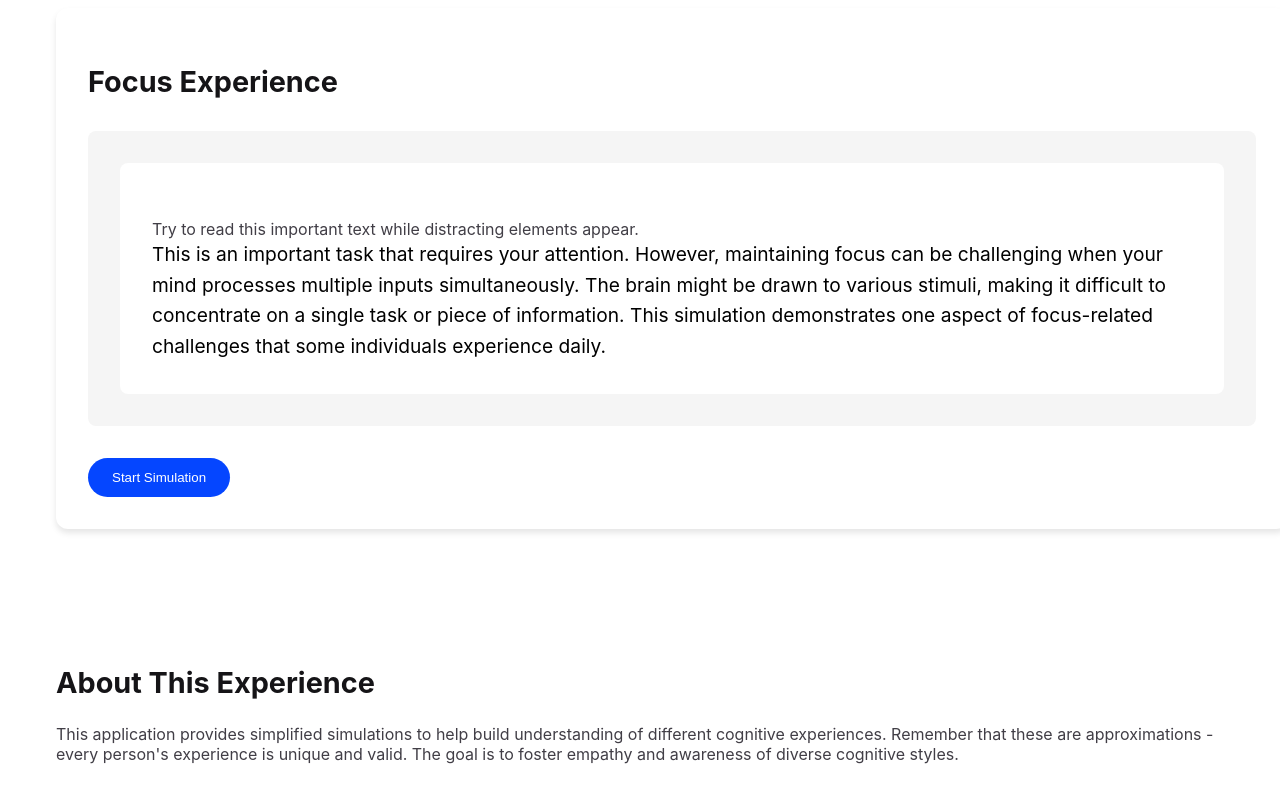
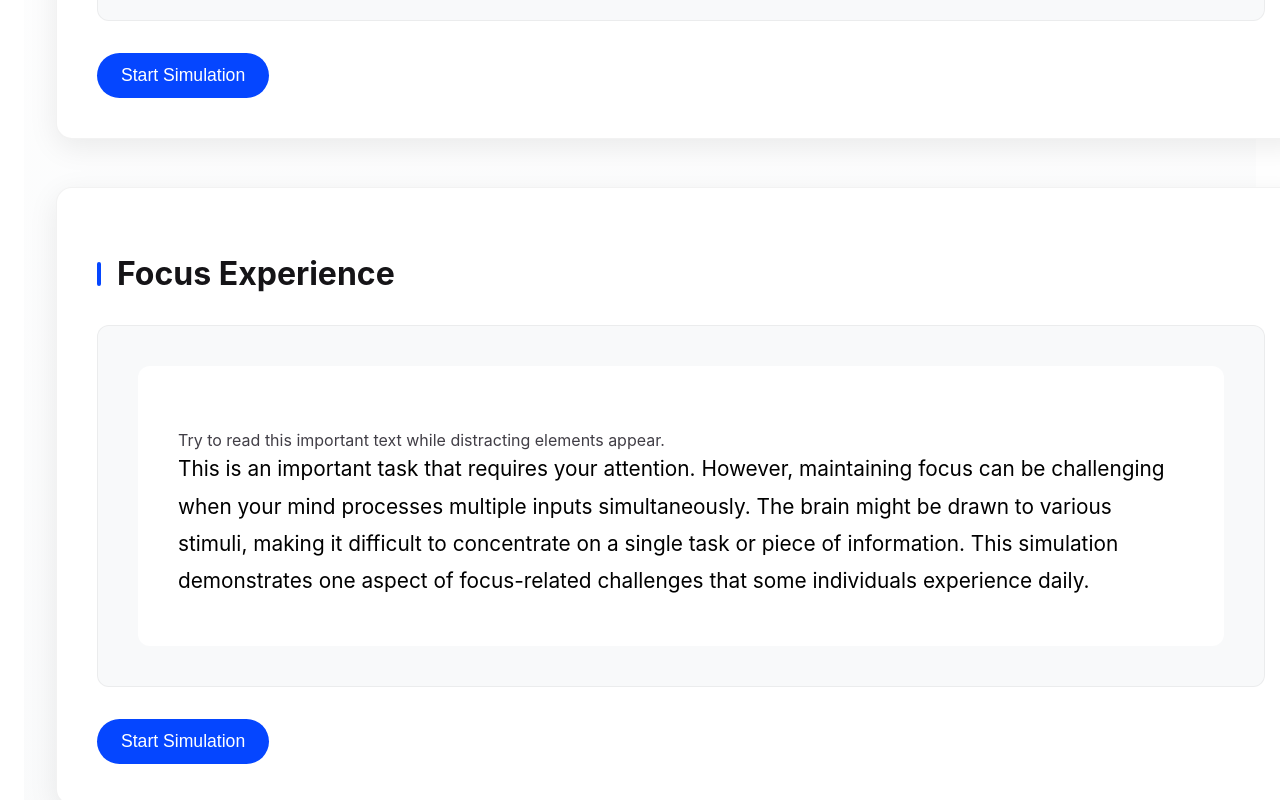
Before and after one commit to mzawam2/neurodiversity-empathy-lab, an Angular app: page / in a window 1280 px wide. Shown: the part 620-1420 px from the top of the page. Built offline with nearby package versions, Linux system fonts and the light colour scheme.

Commit message:
Made minor adjustments to style

```diff
--- a/src/app/app.component.css
+++ b/src/app/app.component.css
@@ -1,140 +1,178 @@
 .distraction {
   position: absolute;
-  font-size: 1.5rem;
+  font-size: 1.8rem;
   color: rgba(0, 0, 0, 0.6);
   pointer-events: none;
   z-index: 10;
   font-weight: bold;
   user-select: none;
-  animation: float 2s ease-in-out infinite;
+  animation: float 3s ease-in-out infinite;
+  text-shadow: 0 2px 4px rgba(0, 0, 0, 0.1);
+  background: linear-gradient(45deg, #666, #333);
+  background-clip: text;
+  -webkit-background-clip: text;
+  -webkit-text-fill-color: transparent;
 }
 
 .focus-task {
   position: relative;
-  padding: 2rem;
+  padding: 2.5rem;
   background: white;
-  border-radius: 8px;
-  min-height: 150px;
+  border-radius: 12px;
+  min-height: 200px;
   overflow: hidden;
 }
 
 .task-content {
   position: relative;
   z-index: 1;
-  font-size: 1.2rem;
-  line-height: 1.6;
+  font-size: 1.3rem;
+  line-height: 1.8;
+  transition: all 0.3s ease;
+}
+
+.adhd-simulation .task-content {
+  animation: subtle-blur 4s infinite;
+}
+
+@keyframes subtle-blur {
+  0% { filter: blur(0px); }
+  25% { filter: blur(1px); }
+  75% { filter: blur(0.5px); }
+  100% { filter: blur(0px); }
 }
 
 .dyslexia-simulation {
   font-family: Arial, sans-serif;
   line-height: 1.8;
   letter-spacing: 0.5px;
-  font-size: 1.2rem;
+  font-size: 1.3rem;
   position: relative;
   color: #333;
+  transition: all 0.3s ease;
+}
+
+.dyslexia-simulation.active {
+  animation: letter-dance 4s infinite;
+}
+
+@keyframes letter-dance {
+  0% { transform: scale(1) rotate(0deg); }
+  25% { transform: scale(1.02) rotate(0.5deg); }
+  75% { transform: scale(0.98) rotate(-0.5deg); }
+  100% { transform: scale(1) rotate(0deg); }
 }
 
 @keyframes float {
-  0% { transform: translateY(0px) rotate(0deg); }
-  50% { transform: translateY(-8px) rotate(2deg); }
-  100% { transform: translateY(0px) rotate(0deg); }
+  0% {
+    transform: translateY(0px) rotate(0deg) scale(1);
+    opacity: 0.6;
+  }
+  50% {
+    transform: translateY(-12px) rotate(3deg) scale(1.1);
+    opacity: 0.8;
+  }
+  100% {
+    transform: translateY(0px) rotate(0deg) scale(1);
+    opacity: 0.6;
+  }
 }
 
 .dyslexia-simulation::before {
   content: attr(data-text);
   position: absolute;
   left: 2px;
-  text-shadow: -1px 0 red;
+  text-shadow: -1px 0 rgba(255, 0, 0, 0.5);
   top: 0;
   color: black;
   overflow: hidden;
   clip: rect(0, 900px, 0, 0);
-  animation: noise-anim-2 3s infinite linear alternate-reverse;
+  animation: noise-anim-2 4s infinite linear alternate-reverse;
 }
 
 @keyframes noise-anim-2 {
   0% {
     clip: rect(76px, 9999px, 58px, 0);
-    transform: skew(0.5deg);
+    transform: skew(0.5deg) translateX(0.5px);
   }
   5% {
     clip: rect(59px, 9999px, 45px, 0);
-    transform: skew(-0.5deg);
+    transform: skew(-0.5deg) translateX(-0.5px);
   }
   10% {
     clip: rect(87px, 9999px, 66px, 0);
-    transform: skew(0.3deg);
+    transform: skew(0.3deg) translateX(0.3px);
   }
   15% {
     clip: rect(28px, 9999px, 16px, 0);
-    transform: skew(-0.3deg);
+    transform: skew(-0.3deg) translateX(-0.3px);
   }
   20% {
     clip: rect(38px, 9999px, 92px, 0);
-    transform: skew(0.4deg);
+    transform: skew(0.4deg) translateX(0.4px);
   }
   25% {
     clip: rect(99px, 9999px, 63px, 0);
-    transform: skew(-0.4deg);
+    transform: skew(-0.4deg) translateX(-0.4px);
   }
   30% {
     clip: rect(67px, 9999px, 23px, 0);
-    transform: skew(0.2deg);
+    transform: skew(0.2deg) translateX(0.2px);
   }
   35% {
     clip: rect(18px, 9999px, 72px, 0);
-    transform: skew(-0.2deg);
+    transform: skew(-0.2deg) translateX(-0.2px);
   }
   40% {
     clip: rect(44px, 9999px, 89px, 0);
-    transform: skew(0.6deg);
+    transform: skew(0.6deg) translateX(0.6px);
   }
   45% {
     clip: rect(12px, 9999px, 31px, 0);
-    transform: skew(-0.6deg);
+    transform: skew(-0.6deg) translateX(-0.6px);
   }
   50% {
     clip: rect(83px, 9999px, 47px, 0);
-    transform: skew(0.4deg);
+    transform: skew(0.4deg) translateX(0.4px);
   }
   55% {
     clip: rect(55px, 9999px, 95px, 0);
-    transform: skew(-0.4deg);
+    transform: skew(-0.4deg) translateX(-0.4px);
   }
   60% {
     clip: rect(25px, 9999px, 71px, 0);
-    transform: skew(0.3deg);
+    transform: skew(0.3deg) translateX(0.3px);
   }
   65% {
     clip: rect(90px, 9999px, 34px, 0);
-    transform: skew(-0.3deg);
+    transform: skew(-0.3deg) translateX(-0.3px);
   }
   70% {
     clip: rect(33px, 9999px, 78px, 0);
-    transform: skew(0.5deg);
+    transform: skew(0.5deg) translateX(0.5px);
   }
   75% {
     clip: rect(61px, 9999px, 52px, 0);
-    transform: skew(-0.5deg);
+    transform: skew(-0.5deg) translateX(-0.5px);
   }
   80% {
     clip: rect(20px, 9999px, 86px, 0);
-    transform: skew(0.2deg);
+    transform: skew(0.2deg) translateX(0.2px);
   }
   85% {
     clip: rect(95px, 9999px, 41px, 0);
-    transform: skew(-0.2deg);
+    transform: skew(-0.2deg) translateX(-0.2px);
   }
   90% {
     clip: rect(74px, 9999px, 69px, 0);
-    transform: skew(0.4deg);
+    transform: skew(0.4deg) translateX(0.4px);
   }
   95% {
     clip: rect(47px, 9999px, 27px, 0);
-    transform: skew(-0.4deg);
+    transform: skew(-0.4deg) translateX(-0.4px);
   }
   100% {
     clip: rect(82px, 9999px, 54px, 0);
-    transform: skew(0.5deg);
+    transform: skew(0.5deg) translateX(0.5px);
   }
 }
--- a/src/app/app.component.html
+++ b/src/app/app.component.html
@@ -45,7 +45,7 @@
   }
 
   h1 {
-    font-size: 2.5rem;
+    font-size: 3rem;
     color: var(--gray-900);
     font-weight: 500;
     line-height: 100%;
@@ -54,6 +54,13 @@
     font-family: "Inter Tight", -apple-system, BlinkMacSystemFont, "Segoe UI", Roboto,
       Helvetica, Arial, sans-serif, "Apple Color Emoji", "Segoe UI Emoji",
       "Segoe UI Symbol";
+    background: var(--red-to-pink-to-purple-horizontal-gradient);
+    background-clip: text;
+    -webkit-background-clip: text;
+    -webkit-text-fill-color: transparent;
+    padding: 1rem 0;
+    text-align: center;
+    margin-bottom: 1.5rem;
   }
 
   p {
@@ -84,6 +91,8 @@
     max-width: 1200px;
     margin: 0 auto;
     padding: 2rem;
+    background: linear-gradient(to bottom, #ffffff, #f8f9fa);
+    min-height: 100vh;
   }
 
   .content h1 {
@@ -181,51 +190,114 @@
   .experience-container {
     display: flex;
     flex-direction: column;
-    gap: 2rem;
+    gap: 3rem;
     width: 100%;
     margin: 2rem 0;
   }
 
   .experience-card {
     background: white;
-    border-radius: 12px;
-    padding: 2rem;
-    box-shadow: 0 4px 6px rgba(0, 0, 0, 0.1);
+    border-radius: 16px;
+    padding: 2.5rem;
+    box-shadow: 0 8px 30px rgba(0, 0, 0, 0.08);
     width: 100%;
-    transition: all 0.3s ease;
+    transition: all 0.4s ease;
+    border: 1px solid rgba(0, 0, 0, 0.05);
   }
 
   .experience-card.active {
     transform: scale(1.02);
-    box-shadow: 0 8px 12px rgba(0, 0, 0, 0.15);
+    box-shadow: 0 12px 40px rgba(0, 0, 0, 0.12);
+    border-color: var(--bright-blue);
   }
 
   .simulation-area {
     margin: 2rem 0;
-    padding: 2rem;
-    background: #f5f5f5;
-    border-radius: 8px;
-    min-height: 150px;
+    padding: 2.5rem;
+    background: #f8f9fa;
+    border-radius: 12px;
+    min-height: 200px;
+    border: 1px solid rgba(0, 0, 0, 0.05);
+    transition: all 0.3s ease;
+  }
+
+  .active .simulation-area {
+    background: #ffffff;
+    box-shadow: inset 0 2px 10px rgba(0, 0, 0, 0.05);
   }
 
   h2 {
-    font-size: 1.8rem;
-    margin-bottom: 1rem;
+    font-size: 2rem;
+    margin-bottom: 1.5rem;
     color: var(--gray-900);
+    display: flex;
+    align-items: center;
+    gap: 1rem;
+  }
+
+  h2::before {
+    content: '';
+    width: 4px;
+    height: 24px;
+    background: var(--bright-blue);
+    border-radius: 2px;
+  }
+
+  .experience-button {
+    background: var(--bright-blue);
+    color: white;
+    border: none;
+    padding: 1rem 2rem;
+    border-radius: 30px;
+    cursor: pointer;
+    font-weight: 500;
+    font-size: 1.1rem;
+    transition: all 0.3s ease;
+    display: inline-flex;
+    align-items: center;
+    gap: 0.5rem;
+  }
+
+  .experience-button:hover {
+    background: color-mix(in srgb, var(--bright-blue) 80%, black);
+    transform: translateY(-2px);
+  }
+
+  .experience-button:active {
+    transform: translateY(0);
   }
 
   .info-section {
     width: 100%;
     text-align: left;
-    margin-top: 3rem;
-    padding: 2rem;
-    background: rgba(var(--bright-blue), 0.1);
-    border-radius: 12px;
+    margin-top: 4rem;
+    padding: 3rem;
+    background: linear-gradient(135deg, rgba(var(--bright-blue), 0.05), rgba(var(--electric-violet), 0.05));
+    border-radius: 16px;
+    border: 1px solid rgba(var(--bright-blue), 0.1);
+  }
+
+  .info-section h2 {
+    color: var(--electric-violet);
+  }
+
+  .info-section p {
+    font-size: 1.2rem;
+    line-height: 1.8;
+    color: var(--gray-700);
   }
 
   @media screen and (max-width: 768px) {
     .content {
       padding: 1rem;
+    }
+
+    h1 {
+      font-size: 2.2rem;
+    }
+
+    h2 {
+      font-size: 1.6rem;
     }
 
     .experience-card {
@@ -234,6 +306,10 @@
 
     .simulation-area {
       padding: 1.5rem;
+    }
+
+    .info-section {
+      padding: 2rem;
     }
   }
 
```
